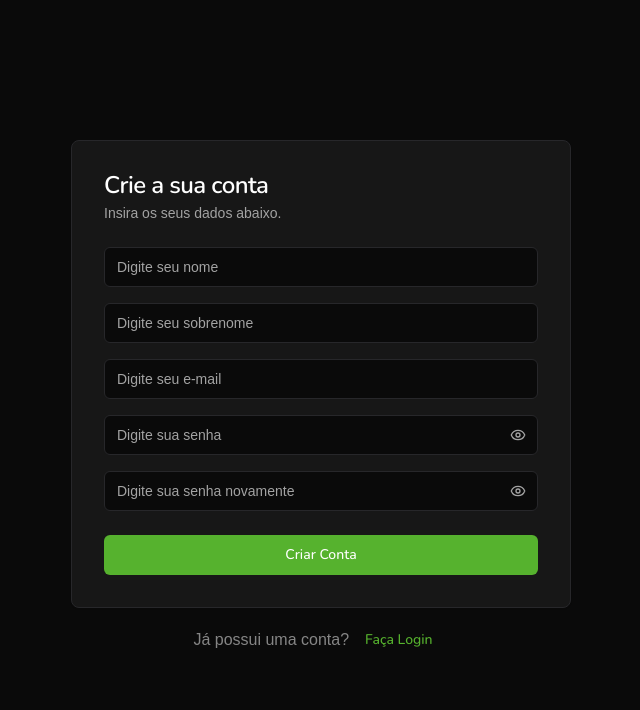
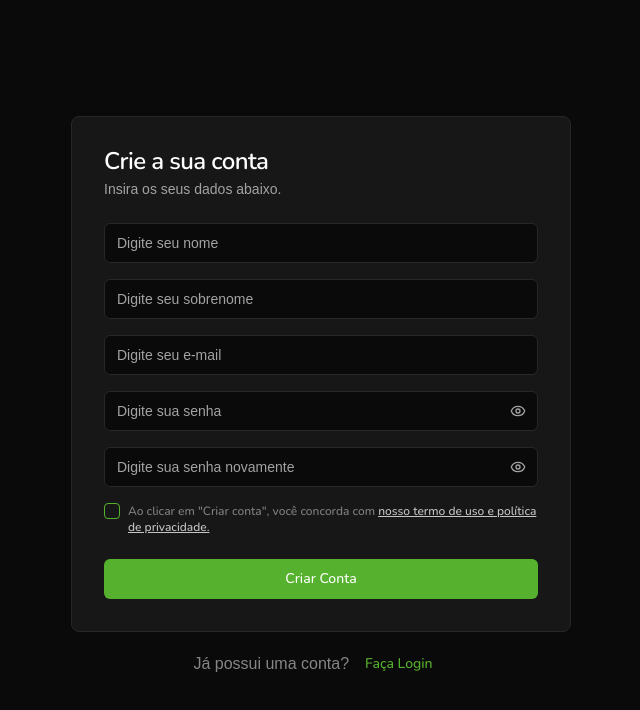
Before and after one commit to nilson216/fintrack, a React (Vite) app: page /signup in a window 1280 px wide. Shown: the top 710 px of the page, without its empty margins (319-959 px from the left). Built offline with nearby package versions, Linux system fonts and the light colour scheme; a web font is replaced by a local one.

Commit message:
feat: add checkbox terms to sign up form

```diff
--- a/package.json
+++ b/package.json
@@ -14,10 +14,10 @@
     "@hookform/resolvers": "^3.10.0",
     "@radix-ui/react-alert-dialog": "^1.1.6",
     "@radix-ui/react-avatar": "^1.1.3",
-    "@radix-ui/react-checkbox": "^1.1.3",
+    "@radix-ui/react-checkbox": "^1.3.3",
     "@radix-ui/react-dialog": "^1.1.6",
     "@radix-ui/react-dropdown-menu": "^2.1.6",
-    "@radix-ui/react-label": "^2.1.1",
+    "@radix-ui/react-label": "^2.1.8",
     "@radix-ui/react-popover": "^1.1.6",
     "@radix-ui/react-scroll-area": "^1.2.3",
     "@radix-ui/react-slot": "^1.1.2",
--- /dev/null
+++ b/src/components/ui/checkbox.jsx
@@ -0,0 +1,25 @@
+import * as CheckboxPrimitive from '@radix-ui/react-checkbox'
+import { Check } from 'lucide-react'
+import * as React from 'react'
+
+import { cn } from '@/lib/utils'
+
+const Checkbox = React.forwardRef(({ className, ...props }, ref) => (
+  <CheckboxPrimitive.Root
+    ref={ref}
+    className={cn(
+      'peer grid h-4 w-4 shrink-0 place-content-center rounded-sm border border-primary ring-offset-background focus-visible:outline-none focus-visible:ring-2 focus-visible:ring-ring focus-visible:ring-offset-2 disabled:cursor-not-allowed disabled:opacity-50 data-[state=checked]:bg-primary data-[state=checked]:text-primary-foreground',
+      className
+    )}
+    {...props}
+  >
+    <CheckboxPrimitive.Indicator
+      className={cn('grid place-content-center text-current')}
+    >
+      <Check className="h-4 w-4" />
+    </CheckboxPrimitive.Indicator>
+  </CheckboxPrimitive.Root>
+))
+Checkbox.displayName = CheckboxPrimitive.Root.displayName
+
+export { Checkbox }
--- /dev/null
+++ b/src/components/ui/label.jsx
@@ -0,0 +1,20 @@
+import * as LabelPrimitive from '@radix-ui/react-label'
+import { cva } from 'class-variance-authority'
+import * as React from 'react'
+
+import { cn } from '@/lib/utils'
+
+const labelVariants = cva(
+  'text-sm font-medium leading-none peer-disabled:cursor-not-allowed peer-disabled:opacity-70'
+)
+
+const Label = React.forwardRef(({ className, ...props }, ref) => (
+  <LabelPrimitive.Root
+    ref={ref}
+    className={cn(labelVariants(), className)}
+    {...props}
+  />
+))
+Label.displayName = LabelPrimitive.Root.displayName
+
+export { Label }
--- a/src/pages/signup.jsx
+++ b/src/pages/signup.jsx
@@ -10,7 +10,9 @@
   CardHeader,
   CardTitle,
 } from '@/components/ui/card'
+import { Checkbox } from '@/components/ui/checkbox'
 import { Input } from '@/components/ui/input'
+import { Label } from '@/components/ui/label'
 
 const SignupPage = () => {
   return (
@@ -27,6 +29,20 @@
           <Input type="email" placeholder="Digite seu e-mail" />
           <PasswordInput />
           <PasswordInput placeholder="Digite sua senha novamente" />
+          <div className="items-top flex gap-2">
+            <Checkbox id="terms" />
+            <div className="grid gap-1.5 leading-none">
+              <Label
+                htmlFor="terms"
+                className="text-xs text-muted-foreground opacity-75"
+              >
+                Ao clicar em &quot;Criar conta&quot;, você concorda com{' '}
+                <a href="/" className="text-white underline">
+                  nosso termo de uso e política de privacidade.
+                </a>
+              </Label>
+            </div>
+          </div>
         </CardContent>
         <CardFooter>
           <Button type="submit" className="w-full">
```
Also changed, not shown: 1 other file (tests, documents, lock files or other folders).
